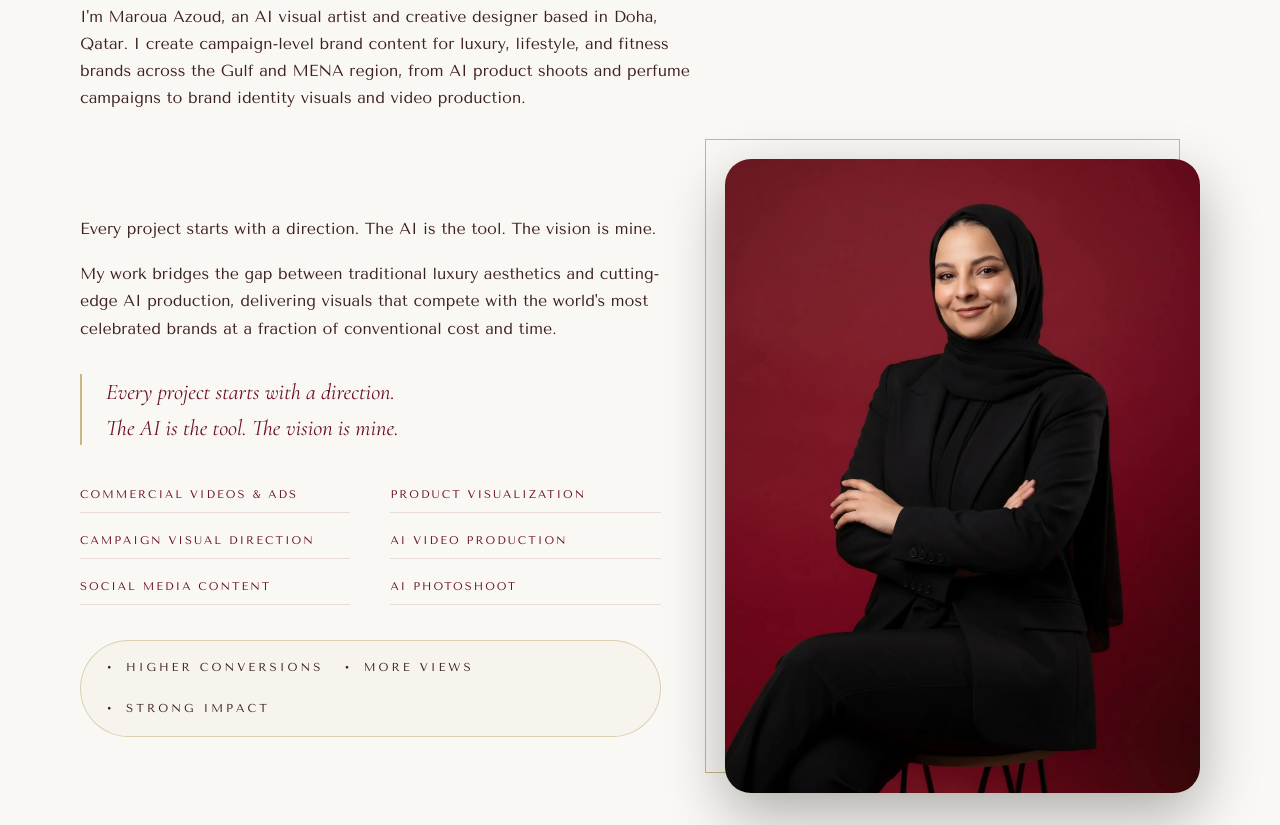
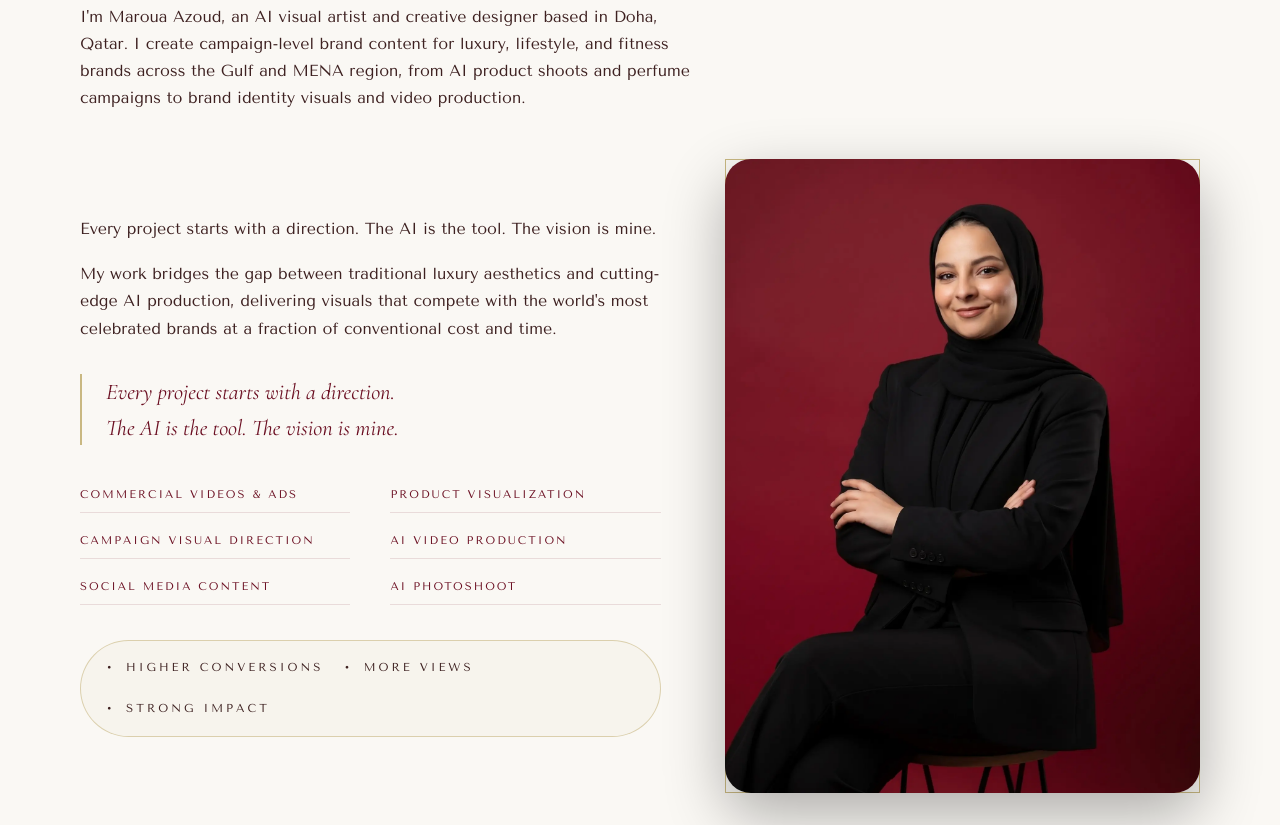
Before and after one commit to slimaninino/P9, a plain HTML site: page index.html in a window 1280 px wide. Shown: the part 1095-1920 px from the top of the page. Drawn offline with nearby package versions, Linux system fonts and the light colour scheme.

Commit message:
fix the Decorative Gold Border

```diff
--- a/index.html
+++ b/index.html
@@ -392,8 +392,8 @@
     .about-image::before {
       content: "";
       position: absolute;
-      top: -20px; left: -20px;
-      right: 20px; bottom: 20px;
+      top: 0px; left: 0px;
+      right: 0px; bottom: 0px;
       border: 1px solid var(--gold);
       z-index: -1;
     }
```
